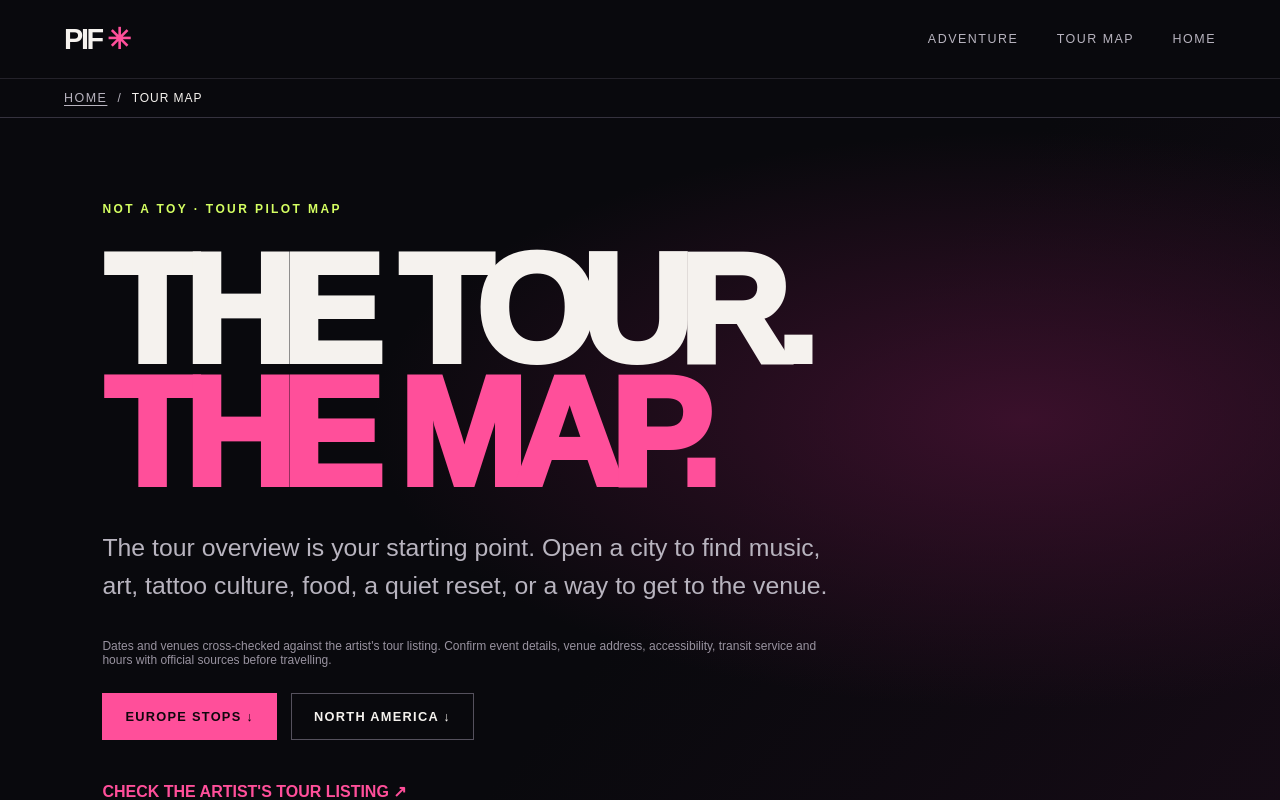
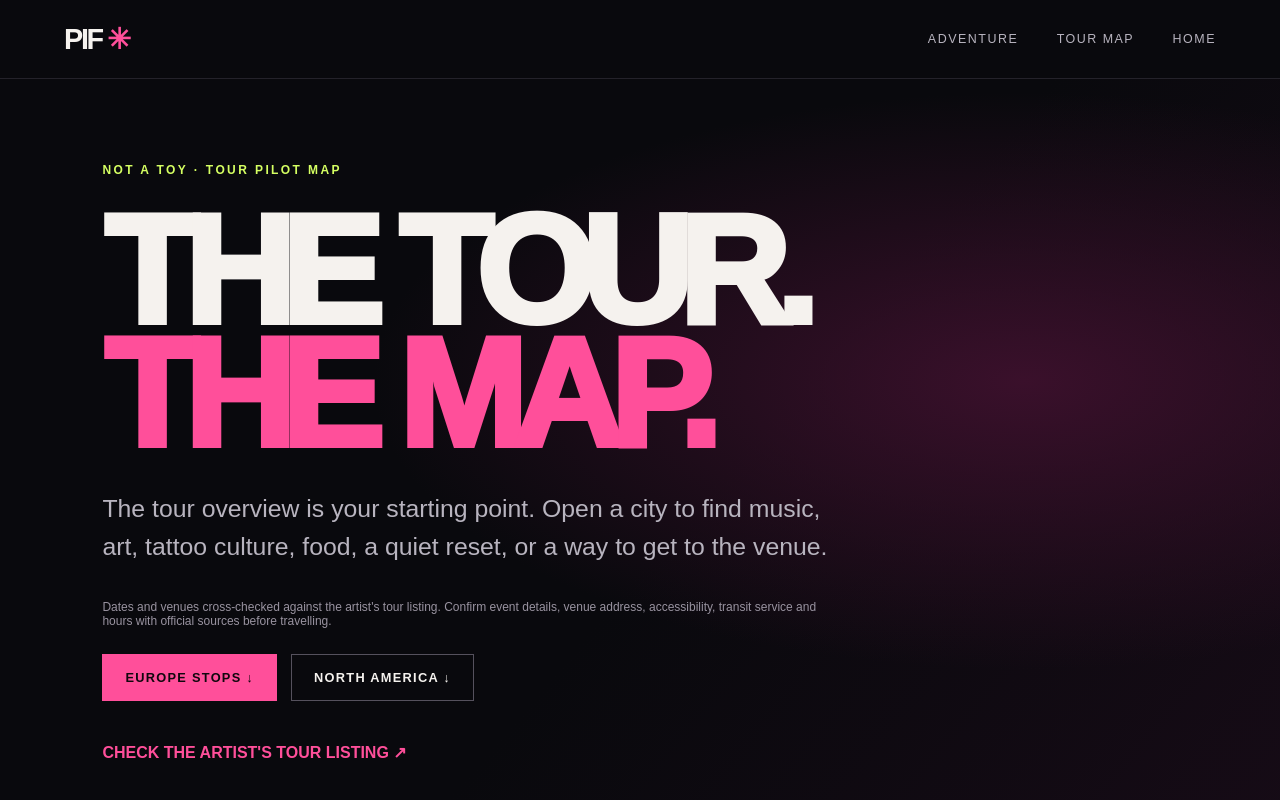
Before and after one commit to Loptr-Lab/pay-it-forward, a Next.js app: page /route in a window 1280 px wide. Shown: the top 800 px of the page. Built offline with nearby package versions, Linux system fonts and the light colour scheme.

Commit message:
Remove redundant visible breadcrumbs from tour map

```diff
--- a/src/app/route/page.tsx
+++ b/src/app/route/page.tsx
@@ -75,12 +75,6 @@ function Breadcrumbs({ current, path }: { current: string; path: string }) {
   };
   return (
     <>
-      <nav className="breadcrumbs" aria-label="Breadcrumb">
-        <ol>
-          <li><Link href="/">Home</Link></li>
-          <li aria-current="page">{current}</li>
-        </ol>
-      </nav>
       <script type="application/ld+json" dangerouslySetInnerHTML={{ __html: JSON.stringify(structuredData) }} />
     </>
   );
```
